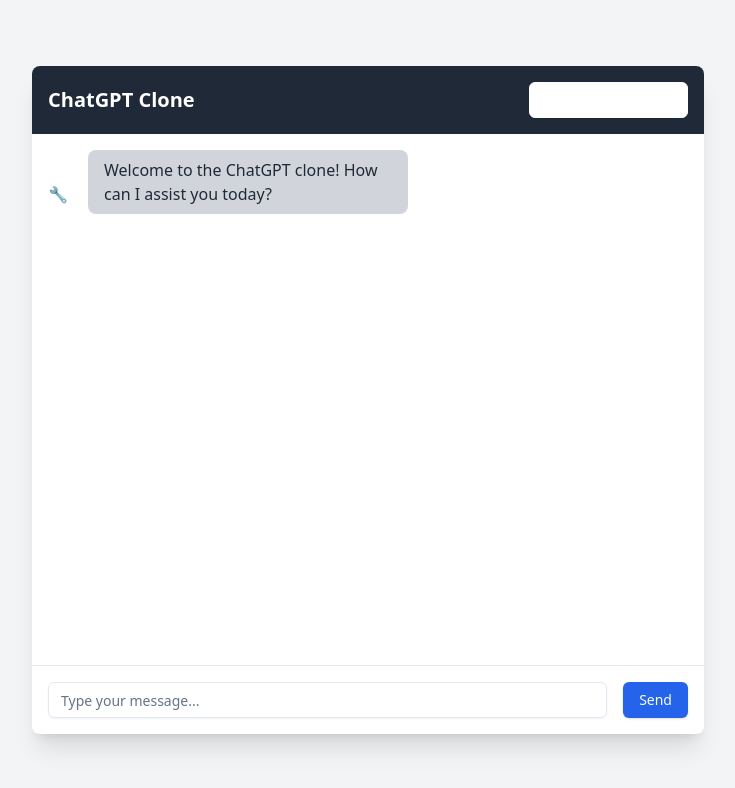
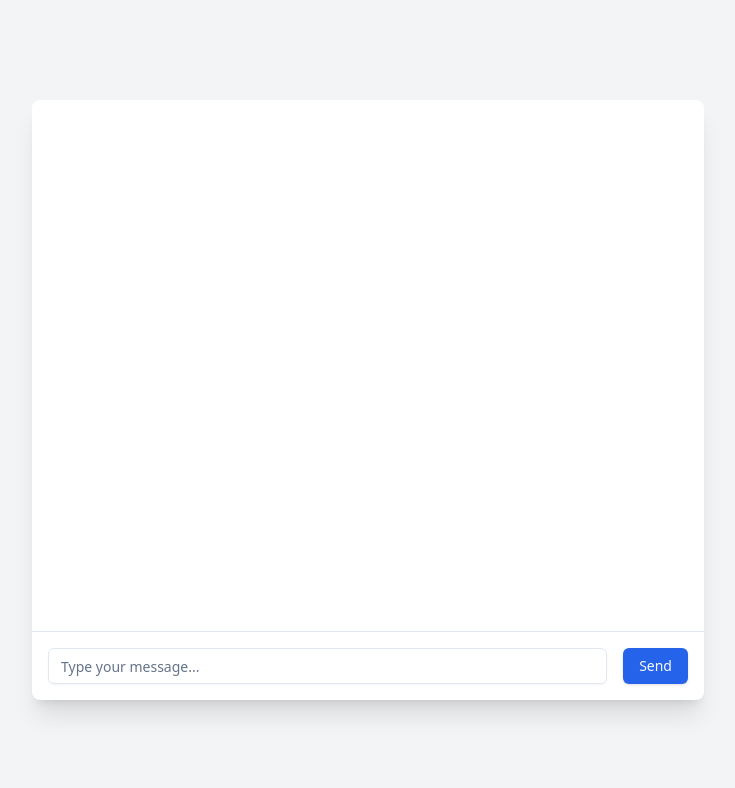
Before and after one commit to markokraemer/chatgpt-clone, a Next.js app: page / in a window 1280 px wide. Shown: the top 788 px of the page, without its empty margins (272-1007 px from the left). Built offline with nearby package versions, Linux system fonts and the light colour scheme.

Commit message:
Revert to state at b1d529e09a5fed0ed5e5193e475c6fe2a6074286

```diff
--- a/src/components/ChatHeader.js
+++ /dev/null
@@ -1,12 +0,0 @@
-import { Button } from "@/components/ui/button";
-
-export default function ChatHeader({ onClearConversation }) {
-  return (
-    <div className="bg-gray-800 text-white p-4 flex justify-between items-center">
-      <h1 className="text-xl font-bold">ChatGPT Clone</h1>
-      <Button onClick={onClearConversation} variant="outline" className="text-white border-white hover:bg-gray-700">
-        Clear Conversation
-      </Button>
-    </div>
-  );
-}
--- a/src/components/ChatMessage.js
+++ b/src/components/ChatMessage.js
@@ -1,21 +1,14 @@
 import { Avatar } from "@/components/ui/avatar";
 
 export default function ChatMessage({ message }) {
-  const isUser = message.role === 'user';
-  const isSystem = message.role === 'system';
-
   return (
-    <div className={`flex ${isUser ? 'justify-end' : 'justify-start'}`}>
-      <div className={`flex items-end space-x-2 ${isUser ? 'flex-row-reverse' : 'flex-row'}`}>
+    <div className={`flex ${message.role === 'user' ? 'justify-end' : 'justify-start'}`}>
+      <div className={`flex items-end space-x-2 ${message.role === 'user' ? 'flex-row-reverse' : 'flex-row'}`}>
         <Avatar className="w-8 h-8">
           <span className="sr-only">{message.role}</span>
-          {isUser ? '👤' : isSystem ? '🔧' : '🤖'}
+          {message.role === 'user' ? '👤' : '🤖'}
         </Avatar>
-        <div className={`max-w-xs px-4 py-2 rounded-lg ${
-          isUser ? 'bg-blue-500 text-white' :
-          isSystem ? 'bg-gray-300 text-gray-800' :
-          'bg-gray-200 text-gray-800'
-        }`}>
+        <div className={`max-w-xs px-4 py-2 rounded-lg ${message.role === 'user' ? 'bg-blue-500 text-white' : 'bg-gray-200 text-gray-800'}`}>
           {message.content}
         </div>
       </div>
--- a/src/pages/index.js
+++ b/src/pages/index.js
@@ -3,38 +3,18 @@
 import { Button } from "@/components/ui/button";
 import { Input } from "@/components/ui/input";
 import ChatMessage from '@/components/ChatMessage';
-import ChatHeader from '@/components/ChatHeader';
 
 export default function Home() {
-  const { messages, input, handleInputChange, handleSubmit, isLoading, error } = useChat({
-    initialMessages: [
-      { role: 'system', content: 'Welcome to the ChatGPT clone! How can I assist you today?' }
-    ]
-  });
-
-  const handleClearConversation = () => {
-    window.location.reload();
-  };
+  const { messages, input, handleInputChange, handleSubmit } = useChat();
 
   return (
     <div className="flex flex-col items-center justify-center min-h-screen bg-gray-100">
       <div className="w-full max-w-2xl bg-white rounded-lg shadow-xl overflow-hidden">
-        <ChatHeader onClearConversation={handleClearConversation} />
         <div className="flex flex-col h-[600px]">
           <div className="flex-1 overflow-y-auto p-4 space-y-4">
             {messages.map((message, i) => (
               <ChatMessage key={i} message={message} />
             ))}
-            {isLoading && (
-              <div className="text-center text-gray-500">
-                AI is thinking...
-              </div>
-            )}
-            {error && (
-              <div className="text-center text-red-500">
-                Error: {error.message}
-              </div>
-            )}
           </div>
           <form onSubmit={handleSubmit} className="p-4 border-t">
             <div className="flex space-x-4">
@@ -43,11 +23,8 @@
                 onChange={handleInputChange}
                 placeholder="Type your message..."
                 className="flex-1"
-                disabled={isLoading}
               />
-              <Button type="submit" disabled={isLoading}>
-                Send
-              </Button>
+              <Button type="submit">Send</Button>
             </div>
           </form>
         </div>
```
